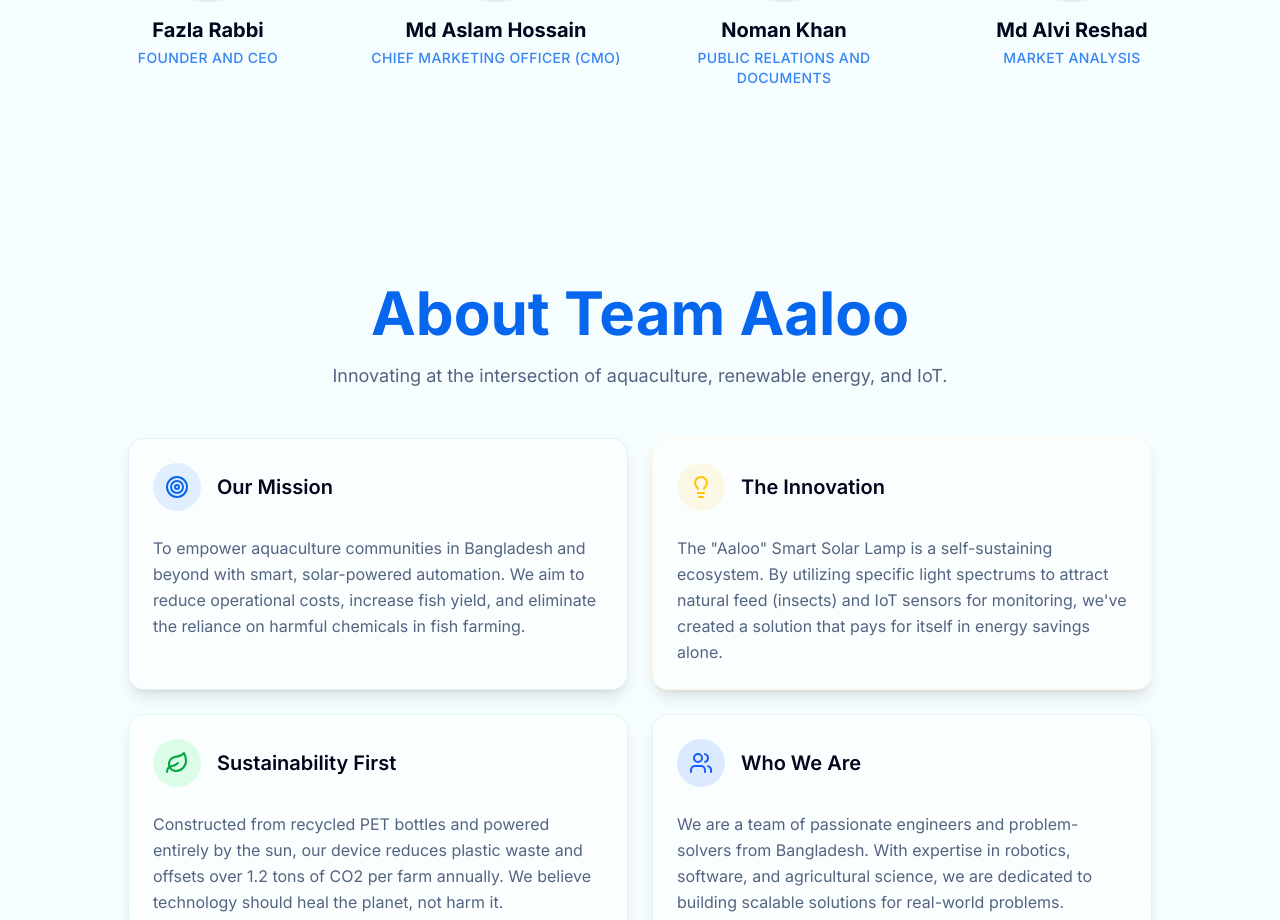
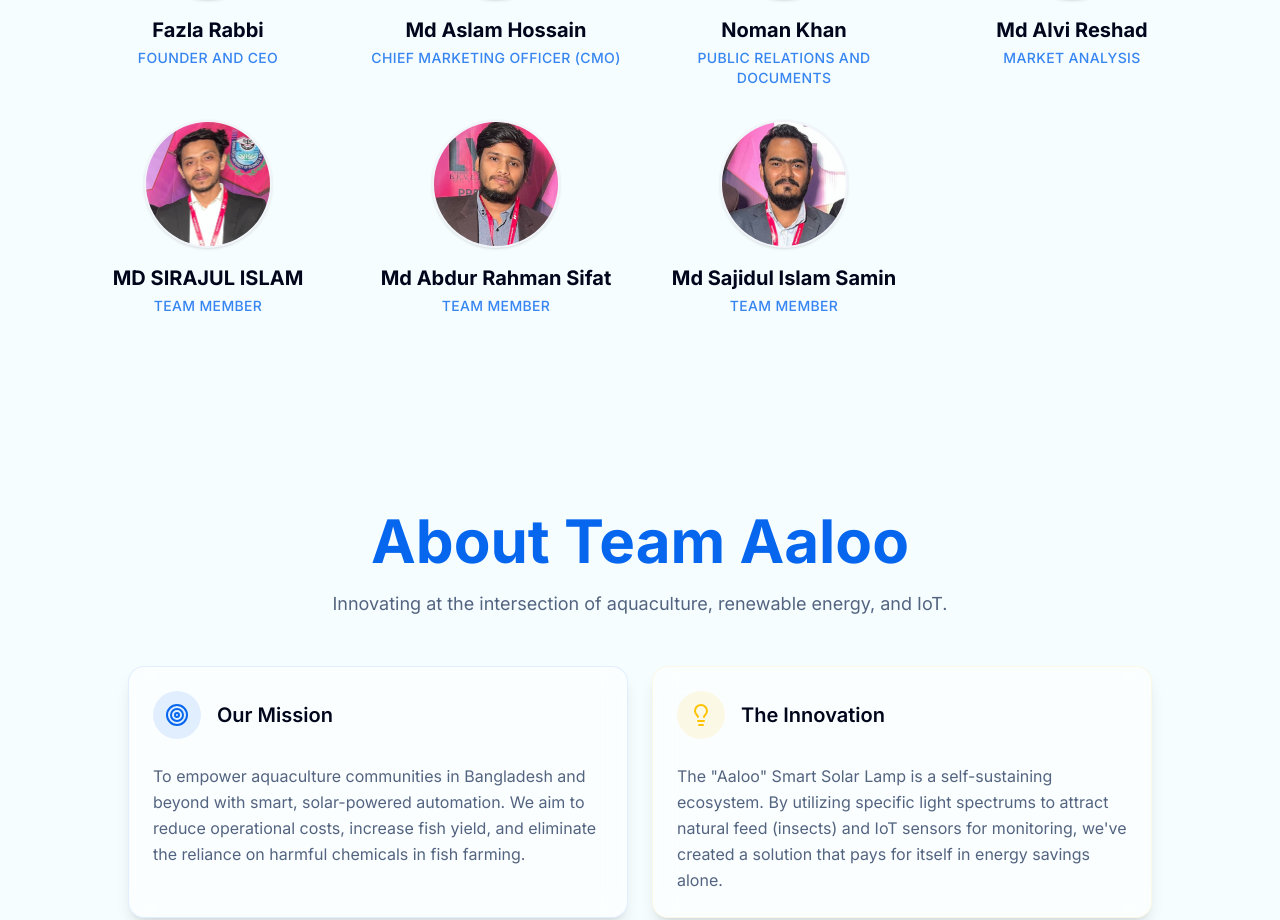
Before and after one commit to sifat-99/Aaloo, a Next.js app: page / in a window 1280 px wide. Shown: the part 9318-10238 px from the top of the page. Built offline with nearby package versions, Linux system fonts and the light colour scheme.

Commit message:
updated tesm section

```diff
--- a/components/landing/team-section.tsx
+++ b/components/landing/team-section.tsx
@@ -21,21 +21,21 @@ export function TeamSection() {
             role: "Market Analysis",
             image: "/resources/team images/Alvi.png",
         },
-        // {
-        //     name: "MD SIRAJUL ISLAM",
-        //     role: "Team Member",
-        //     image: "/resources/team images/Siraj.png",
-        // },
-        // {
-        //     name: "Md Abdur Rahman Sifat",
-        //     role: "Team Member",
-        //     image: "/resources/team images/Sifat.png",
-        // },
-        // {
-        //     name: "Md Sajidul Islam Samin",
-        //     role: "Team Member",
-        //     image: "/resources/team images/Sajid.png",
-        // },
+        {
+      name: "MD SIRAJUL ISLAM",
+             role: "Team Member",
+             image: "/resources/team images/Siraj.png",
+         },
+         {
+            name: "Md Abdur Rahman Sifat",
+            role: "Team Member",
+             image: "/resources/team images/Sifat.png",
+         },
+         {
+            name: "Md Sajidul Islam Samin",
+             role: "Team Member",
+            image: "/resources/team images/Sajid.png",
+        },
     ]
 
     const getInitials = (name: string) => {
```
